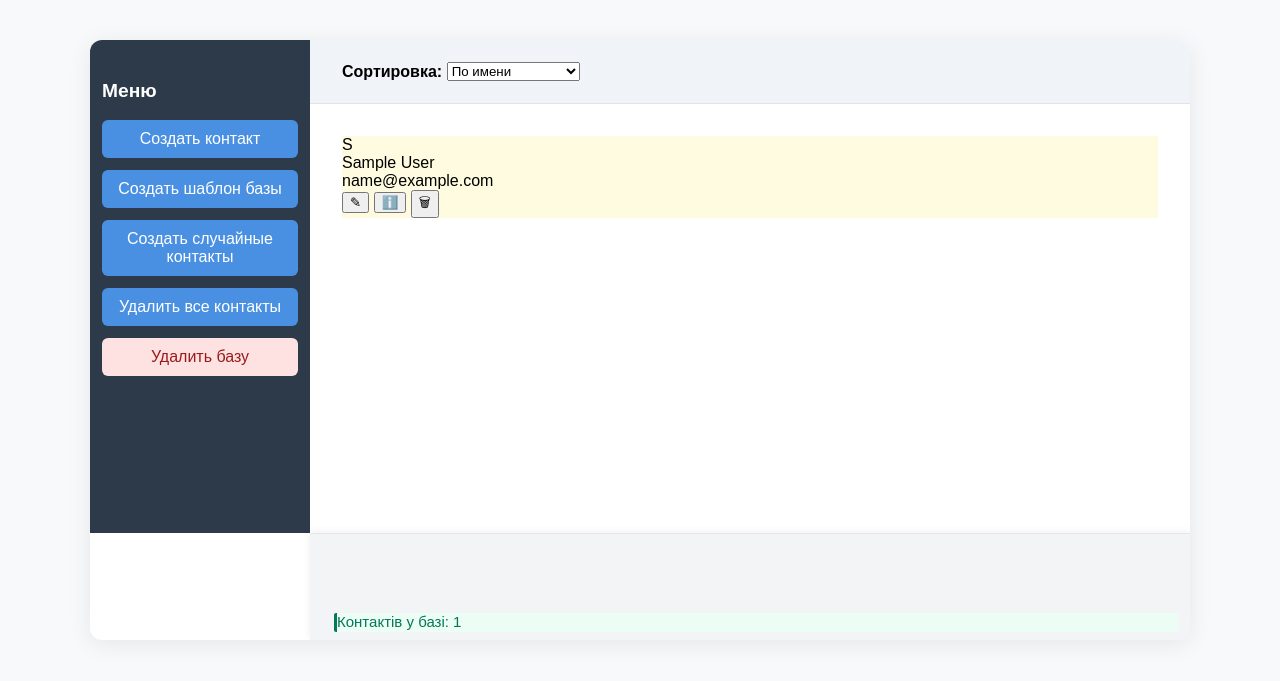
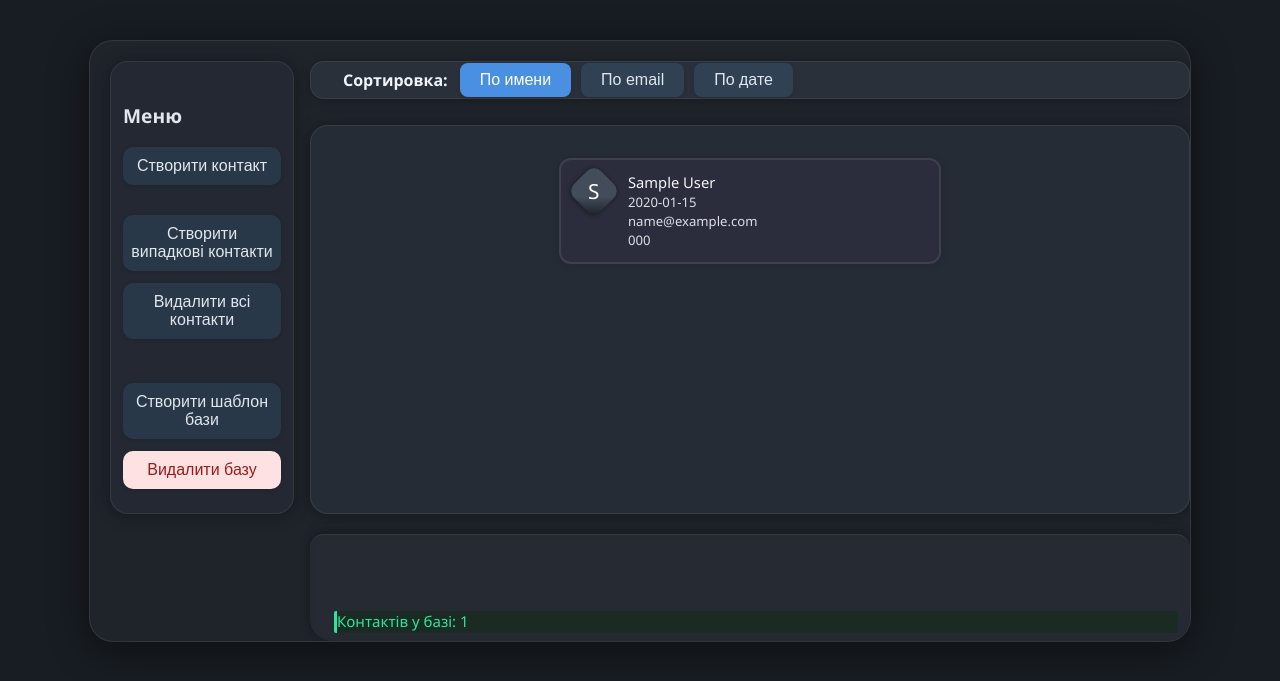
Before and after one commit to EssenceMaks/goit-pythonweb-hw-08, a FastAPI app: page / in a window 1280 px wide. Shown: the top 681 px of the page. Run offline with FastAPI, Linux system fonts and the light colour scheme; tables that the repository leaves empty hold one stand-in row (values such as "Sample post"); data that the repository does not hold is empty.

Commit message:
some stable front and base

```diff
--- a/static/contacts/contacts.css
+++ b/static/contacts/contacts.css
@@ -1,2 +1,122 @@
 /* Стили для контактов */
-.contacts { }
+.contacts {
+  background: rgba(40, 46, 56, 0.92);
+  border-radius: 18px;
+  box-shadow: 0 2px 16px 0 rgba(0,0,0,0.32);
+  margin: 20px 0 20px 0;
+  padding: 32px;
+  color: #e9eaf0;
+  backdrop-filter: blur(10px);
+  border: 1px solid rgba(255,255,255,0.08);
+}
+
+/* Меньше island-плитки и текста, мягкий рандомный фон */
+.contact-tile {
+  background: var(--contact-bg, #2a2e38);
+  border-radius: 12px;
+  box-shadow: 0 1px 8px 0 rgba(0,0,0,0.14);
+  color: #f5f6fa;
+  margin-bottom: 14px;
+  padding: 12px 14px;
+  border: 2px solid rgba(255,255,255,0.09);
+  transition: box-shadow 0.2s, border 0.2s, background 0.2s, max-height 0.2s;
+  cursor: pointer;
+  max-width: 350px;
+  margin-left: auto;
+  margin-right: auto;
+  overflow: hidden;
+  position: relative;
+}
+.contact-tile:hover {
+  border: 2.5px solid #4a90e2;
+  box-shadow: 0 4px 20px 0 #4a90e2bb;
+}
+.contact-tile.expanded {
+  background: var(--contact-bg, #1a1e28);
+  border: 2.5px solid #82e0ff;
+  box-shadow: 0 8px 32px 0 #82e0ff77;
+  z-index: 2;
+  max-height: 900px;
+}
+.contact-tile-grid {
+  display: flex;
+  flex-direction: row;
+  gap: 12px;
+  align-items: flex-start;
+}
+.contact-avatar-diamond {
+  width: 38px;
+  height: 38px;
+  background: linear-gradient(135deg, #434d5a 60%, #181d23 100%);
+  color: #fff;
+  font-size: 1.3rem;
+  font-weight: 400;
+  display: flex;
+  align-items: center;
+  justify-content: center;
+  border-radius: 10px;
+  transform: rotate(45deg);
+  margin-right: 3px;
+  box-shadow: 0 1px 5px #0007;
+}
+.contact-avatar-diamond span {
+  transform: rotate(-45deg);
+  display: block;
+}
+.contact-tile-info {
+  display: flex;
+  flex-direction: column;
+  gap: 0px;
+  min-width: 120px;
+}
+.contact-tile-name {
+  font-size: 0.92rem;
+  font-weight: 500;
+  margin-bottom: 1px;
+}
+.contact-tile-birth, .contact-tile-email, .contact-tile-phone {
+  font-size: 0.82rem;
+  opacity: 0.88;
+  margin-bottom: 1px;
+  white-space: nowrap;
+  overflow: hidden;
+  text-overflow: ellipsis;
+}
+.contact-tile-actions {
+  margin-top: 10px;
+  display: flex;
+  gap: 7px;
+  justify-content: flex-start;
+}
+.contact-tile-actions button {
+  background: #23272f;
+  border: none;
+  border-radius: 6px;
+  color: #e2e6ed;
+  padding: 4px 12px;
+  font-size: 0.82rem;
+  cursor: pointer;
+  box-shadow: 0 1px 4px 0 rgba(0,0,0,0.10);
+  transition: background 0.2s, color 0.2s;
+  font-weight: 400;
+}
+.contact-tile-actions button:hover {
+  background: #4a90e2;
+  color: #fff;
+}
+.contact-tile-extra {
+  margin-top: 6px;
+  color: #b6d5fa;
+  font-size: 0.83rem;
+}
+.contact-tile-phones-additional {
+  margin-bottom: 2px;
+}
+.contact-tile-extra-preview {
+  color: #fff;
+  font-style: italic;
+  opacity: 0.85;
+  white-space: nowrap;
+  overflow: hidden;
+  text-overflow: ellipsis;
+}
--- a/static/contacts/contacts.js
+++ b/static/contacts/contacts.js
@@ -11,27 +11,83 @@ function getSoftColor(seed) {
   return colors[code % colors.length];
 }
 
-// Отрисовка одной плитки контакта
+// Функция для генерации мягкого тёмного цвета
+function getSoftDarkColor(seed) {
+  // Мягкие тёмные цвета
+  const colors = [
+    '#2a2e38','#293144','#232b3a','#2b2d3c','#2e2c36','#27313c','#2a2f3f','#23263a','#2c2e38','#252b36'
+  ];
+  if (!seed) return colors[0];
+  const code = seed.charCodeAt(0);
+  return colors[code % colors.length];
+}
+
+// --- Island-контакты: collapsed/expanded ---
+function collapseAllContacts() {
+  document.querySelectorAll('.contact-tile.expanded').forEach(tile => {
+    tile.classList.remove('expanded');
+    tile.querySelector('.contact-tile-actions').style.display = 'none';
+    tile.querySelector('.contact-tile-extra').style.display = 'none';
+  });
+}
+
+document.addEventListener('click', async function(e) {
+  const tile = e.target.closest('.contact-tile');
+  if (!tile) {
+    collapseAllContacts();
+    return;
+  }
+  if (!tile.classList.contains('expanded')) {
+    collapseAllContacts();
+    tile.classList.add('expanded');
+    tile.querySelector('.contact-tile-actions').style.display = 'flex';
+    tile.querySelector('.contact-tile-extra').style.display = 'block';
+    const id = tile.dataset.id;
+    if (id) {
+      try {
+        const resp = await fetch(`/contacts/${id}`);
+        if (resp.ok) {
+          const contact = await resp.json();
+          const phones = contact.phone_numbers ? contact.phone_numbers.slice(1).map(p => p.number || p).join(', ') : '';
+          tile.querySelector('.contact-tile-phones-additional').innerText = phones ? 'Ще телефони: ' + phones : '';
+          let preview = (contact.extra_info || '').split(/\s+/).slice(0,8).join(' ');
+          if (preview.length > 32) preview = preview.slice(0,32) + '...';
+          tile.querySelector('.contact-tile-extra-preview').innerText = preview;
+        }
+      } catch {}
+    }
+  }
+});
+
 function renderContactTile(contact) {
   const firstLetter = contact.first_name ? contact.first_name[0].toUpperCase() : '?';
-  const bgColor = getSoftColor(firstLetter);
-  return `
-    <div class="contact-tile" style="background:${bgColor}" data-id="${contact.id}">
-      <div class="contact-avatar">${firstLetter}</div>
-      <div class="contact-info">
-        <div class="contact-name">${contact.first_name} ${contact.last_name || ''}</div>
-        <div class="contact-email">${contact.email}</div>
-      </div>
-      <div class="contact-actions">
-        <button class="edit-contact" data-id="${contact.id}">✎</button>
-        <button class="full-contact" data-id="${contact.id}">ℹ️</button>
-        <button class="delete-contact" data-id="${contact.id}">🗑</button>
+  const tile = document.createElement('div');
+  tile.className = 'contact-tile';
+  tile.dataset.id = contact.id;
+  tile.style.setProperty('--contact-bg', getSoftDarkColor(firstLetter));
+  tile.innerHTML = `
+    <div class=\"contact-tile-grid\">
+      <div class=\"contact-avatar-diamond\"><span>${firstLetter}</span></div>
+      <div class=\"contact-tile-info\">
+        <div class=\"contact-tile-name\">${contact.first_name} ${contact.last_name || ''}</div>
+        <div class=\"contact-tile-birth\">${contact.birthday || ''}</div>
+        <div class=\"contact-tile-email\">${contact.email}</div>
+        <div class=\"contact-tile-phone\">${Array.isArray(contact.phone_numbers) && contact.phone_numbers.length ? (contact.phone_numbers[0].number || contact.phone_numbers[0]) : '-'}</div>
       </div>
     </div>
+    <div class=\"contact-tile-actions\" style=\"display:none;\">
+      <button class=\"edit-contact\" data-id=\"${contact.id}\">Редагувати</button>
+      <button class=\"delete-contact\" data-id=\"${contact.id}\">Видалити</button>
+      <button class=\"details-contact\" data-id=\"${contact.id}\">Деталі</button>
+    </div>
+    <div class=\"contact-tile-extra\" style=\"display:none;\">
+      <div class=\"contact-tile-phones-additional\"></div>
+      <div class=\"contact-tile-extra-preview\"></div>
+    </div>
   `;
+  return tile.outerHTML;
 }
 
-// Загрузка всех контактов
 async function loadContacts() {
   const list = document.getElementById('contacts-list');
   list.innerHTML = '<div>Загрузка...</div>';
@@ -47,11 +103,71 @@ async function loadContacts() {
     list.innerHTML = '<div>Ошибка загрузки</div>';
   }
 }
+document.addEventListener('DOMContentLoaded', loadContacts);
+window.refreshContacts = loadContacts;
+// --- конец island-контактов ---
 
-document.addEventListener('DOMContentLoaded', loadContacts);
+// Детали контакта (SPA-стиль)
+document.addEventListener('click', function(e) {
+  const btn = e.target.closest('.details-contact');
+  if (btn) {
+    const id = btn.getAttribute('data-id');
+    if (id) {
+      openFullContactPopup(id);
+    }
+  }
+});
 
-// Глобальная функция для обновления контактов (используется из menu.js)
-window.refreshContacts = loadContacts;
+function openFullContactPopup(id) {
+  fetch(`/contacts/${id}`)
+    .then(resp => resp.json())
+    .then(contact => {
+      document.getElementById('popup-full-contact-content').innerHTML = renderFullContact(contact);
+      openPopup('popup-full-contact');
+    });
+}
+
+// Блокировка фона при открытом попапе
+function setPopupOpen(open) {
+  document.body.classList.toggle('popup-open', open);
+}
+
+const origOpenPopup = window.openPopup;
+window.openPopup = function(id) {
+  origOpenPopup.call(this, id);
+  setPopupOpen(true);
+};
+const origClosePopup = window.closePopup;
+window.closePopup = function(id) {
+  origClosePopup.call(this, id);
+  setPopupOpen(false);
+};
+
+document.querySelectorAll('.popup').forEach(popup => {
+  popup.addEventListener('mousedown', function(e) {
+    if (e.target === popup) {
+      if (confirm('Вийти з редагування контакту?')) {
+        closePopup(popup.id);
+      }
+    }
+  });
+});
+
+// Отрисовка одной плитки контакта
+function renderFullContact(contact) {
+  return `
+    <div class="full-contact-card">
+      <button id="btn-back-to-list">← Назад</button>
+      <h2>${contact.first_name} ${contact.last_name || ''}</h2>
+      <div><b>Email:</b> ${contact.email}</div>
+      <div><b>День рождения:</b> ${contact.birthday || ''}</div>
+      <div><b>Телефоны:</b> ${Array.isArray(contact.phone_numbers) && contact.phone_numbers.length ? contact.phone_numbers.map(pn => `${pn.number} (${pn.label||pn.type||''})`).join(', ') : '-'}</div>
+      <div><b>Группы:</b> ${Array.isArray(contact.groups) && contact.groups.length ? contact.groups.map(gr => gr.name || gr).join(', ') : '-'}</div>
+      <div><b>Дополнительно:</b> ${contact.extra_info || '-'}</div>
+      <div><b>ID:</b> ${contact.id}</div>
+    </div>
+  `;
+}
 
 // Делегирование событий для редактирования и удаления
 const contactList = document.getElementById('contacts-list');
@@ -65,13 +181,6 @@ if (contactList) {
     } else if (btn.classList.contains('delete-contact')) {
       document.getElementById('btn-confirm-delete').setAttribute('data-id', id);
       openPopup('popup-confirm-delete');
-    } else if (btn.classList.contains('full-contact')) {
-      // Показать полные данные контакта
-      const resp = await fetch(`/contacts/${id}`);
-      if (resp.ok) {
-        const contact = await resp.json();
-        showFullContact(contact);
-      }
     }
   });
 }
@@ -101,21 +210,6 @@ function showFullContact(contact) {
   if (btnBack) {
     btnBack.onclick = () => loadContacts();
   }
-}
-
-function renderFullContact(contact) {
-  return `
-    <div class="full-contact-card">
-      <button id="btn-back-to-list">← Назад</button>
-      <h2>${contact.first_name} ${contact.last_name || ''}</h2>
-      <div><b>Email:</b> ${contact.email}</div>
-      <div><b>День рождения:</b> ${contact.birthday || ''}</div>
-      <div><b>Телефоны:</b> ${Array.isArray(contact.phone_numbers) && contact.phone_numbers.length ? contact.phone_numbers.map(pn => `${pn.number} (${pn.label||pn.type||''})`).join(', ') : '-'}</div>
-      <div><b>Группы:</b> ${Array.isArray(contact.groups) && contact.groups.length ? contact.groups.map(gr => gr.name || gr).join(', ') : '-'}</div>
-      <div><b>Дополнительно:</b> ${contact.extra_info || '-'}</div>
-      <div><b>ID:</b> ${contact.id}</div>
-    </div>
-  `;
 }
 
 // Функция для заполнения формы контакта (редактирование)
@@ -174,7 +268,7 @@ function addPhoneRow(number = '', label = 'Мобільний') {
   div.className = 'phone-number-row';
   div.innerHTML = `
     <div class="phone-input-wrap">
-      <input type="tel" required minlength="2" maxlength="32" pattern="[0-9 +()\-]*" placeholder="Номер телефону" value="${number}">
+      <input type="tel" required minlength="2" maxlength="32" pattern="[0-9()+#* -]{2,31}" placeholder="Номер телефону" value="${number}">
       <div class="phone-error"></div>
     </div>
     <select>
--- a/static/filter/filter.css
+++ b/static/filter/filter.css
@@ -1,2 +1,34 @@
 /* Стили для фильтра */
-.sort { }
+.sort {
+  background: rgba(44, 50, 60, 0.92);
+  border-radius: 14px;
+  box-shadow: 0 2px 12px 0 rgba(0,0,0,0.22);
+  padding: 18px 32px;
+  display: flex;
+  align-items: center;
+  border: 1px solid rgba(255,255,255,0.07);
+  margin: 20px 0 20px 0;
+  color: #f0f4fa;
+  gap: 12px;
+  backdrop-filter: blur(8px);
+}
+.sort-filters {
+  display: flex;
+  gap: 10px;
+}
+.sort-btn {
+  background: rgba(80,180,255,0.13);
+  color: #e2e6ed;
+  border: none;
+  border-radius: 8px;
+  padding: 8px 20px;
+  font-size: 1rem;
+  cursor: pointer;
+  box-shadow: 0 1px 4px 0 rgba(0,0,0,0.13);
+  transition: background 0.2s, color 0.2s;
+  font-weight: 500;
+}
+.sort-btn.active, .sort-btn:hover {
+  background: #4a90e2;
+  color: #fff;
+}
--- a/static/footer/footer.css
+++ b/static/footer/footer.css
@@ -3,9 +3,9 @@ footer.footer {
   grid-row: 4 / 4;
   grid-column: 2 / 5;
   width: 100%;
-  background: #f3f4f6;
-  border-top: 1px solid #e5e7eb;
-  box-shadow: 0 -1px 8px #0001;
+  background: rgba(38, 44, 52, 0.93);
+  border-top: 1px solid rgba(255,255,255,0.07);
+  box-shadow: 0 -1px 12px #0005;
   padding: 0;
   margin: 0;
   position: relative;
@@ -14,6 +14,9 @@ footer.footer {
   display: flex;
   align-items: flex-end;
   justify-content: flex-end;
+  border-radius: 14px 14px 22px 22px;
+  color: #e6e8f0;
+  backdrop-filter: blur(8px);
 }
 #footer-message {
   flex: 1 1 auto;
@@ -29,6 +32,7 @@ footer.footer {
   display: flex;
   flex-direction: column;
   gap: 2px;
+  color: #e6e8f0;
 }
 #footer-message.expanded {
   max-height: 24em;
@@ -40,17 +44,17 @@ footer.footer {
   margin-bottom: 0;
   border-radius: 2px;
 }
-.footer-row.success { color: #047857; border-color: #047857; background: #ecfdf5; }
-.footer-row.warn    { color: #b45309; border-color: #fbbf24; background: #fffbeb; }
-.footer-row.error   { color: #991b1b; border-color: #f87171; background: #fef2f2; }
-.footer-row.info    { color: #2563eb; border-color: #60a5fa; background: #eff6ff; }
+.footer-row.success { color: #2ee59d; border-color: #2ee59d; background: #1b2b24; }
+.footer-row.warn    { color: #ffe066; border-color: #ffe066; background: #3a2b1b; }
+.footer-row.error   { color: #ff6b6b; border-color: #ff6b6b; background: #2b1b1b; }
+.footer-row.info    { color: #60a5fa; border-color: #60a5fa; background: #1b233a; }
 #footer-log-toggle {
   flex: 0 0 auto;
   margin: 8px 12px 8px 0;
-  background: #e5e7eb;
-  border: 1px solid #d1d5db;
-  border-radius: 4px;
-  color: #374151;
+  background: #23272f;
+  border: 1px solid #38404a;
+  border-radius: 6px;
+  color: #e6e8f0;
   font-size: 13px;
   padding: 2px 10px;
   cursor: pointer;
@@ -59,5 +63,6 @@ footer.footer {
   transition: background .15s;
 }
 #footer-log-toggle:hover {
-  background: #dbeafe;
+  background: #4a90e2;
+  color: #fff;
 }
--- a/static/menu/menu.css
+++ b/static/menu/menu.css
@@ -3,34 +3,43 @@
 .menu {
     grid-row: 1 / span 3;
     grid-column: 1 / 2;
-    background: #2d3a4a;
-    color: #fff;
+    background: rgba(36, 42, 52, 0.92);
+    color: #f3f4f9;
     padding: 24px 12px;
     display: flex;
     flex-direction: column;
     align-items: stretch;
+    border-radius: 18px;
+    box-shadow: 0 2px 16px 0 rgba(0,0,0,0.32);
+    margin: 20px 16px 20px 20px;
+    backdrop-filter: blur(10px);
+    border: 1px solid rgba(255,255,255,0.08);
   }
   .menu h2 {
     font-size: 1.2rem;
     margin-bottom: 18px;
     font-weight: 600;
+    color: #e2e6ed;
   }
   .menu button {
     margin-bottom: 12px;
     padding: 10px 8px;
     border: none;
-    border-radius: 6px;
-    background: #4a90e2;
-    color: #fff;
+    border-radius: 10px;
+    background: rgba(80,180,255,0.11);
+    color: #e2e6ed;
     font-size: 1rem;
     cursor: pointer;
-    transition: background 0.2s;
+    transition: background 0.2s, color 0.2s;
+    box-shadow: 0 1px 4px 0 rgba(0,0,0,0.15);
+    font-weight: 500;
   }
   .menu button:last-child {
     margin-bottom: 0;
   }
   .menu button:hover {
-    background: #357abd;
+    background: #4a90e2;
+    color: #fff;
   }
 
 
--- a/static/popups/popups.js
+++ b/static/popups/popups.js
@@ -40,7 +40,8 @@ function addPhoneRow(value = '', type = 'Мобільний') {
   const idx = phonesList.children.length;
   const row = document.createElement('div');
   row.className = 'phone-row';
-  row.innerHTML = `<div class='phone-input-wrap form-field'><input class='phone-input' type='tel' pattern='^[0-9+\\-()#* ]{2,31}$' minlength='2' maxlength='31' inputmode='tel' value='${value}' placeholder='номер телефону' required><div class='phone-error field-error' data-field='phone_${idx}'></div></div><select class='phone-type'>${phoneTypes.map(t => `<option${t===type?' selected':''}>${t}</option>`).join('')}</select><button type='button' class='remove-phone-btn' title='Видалити'>✕</button>`;
+  // Исправленный pattern для всех браузеров
+  row.innerHTML = `<div class='phone-input-wrap form-field'><input class='phone-input' type='tel' pattern='[0-9()+#* -]{2,31}' minlength='2' maxlength='31' inputmode='tel' value='${value}' placeholder='номер телефону' required><div class='phone-error field-error' data-field='phone_${idx}'></div></div><select class='phone-type'>${phoneTypes.map(t => `<option${t===type?' selected':''}>${t}</option>`).join('')}</select><button type='button' class='remove-phone-btn' title='Видалити'>✕</button>`;
   row.querySelector('.remove-phone-btn').onclick = () => row.remove();
   phonesList.appendChild(row);
 }
--- a/static/style.css
+++ b/static/style.css
@@ -1,18 +1,19 @@
 body {
-  background: #f8f9fa;
+  background: #181d23;
   margin: 0;
-  font-family: Arial, sans-serif;
+  font-family: 'Segoe UI', Arial, sans-serif;
 }
 .main-container {
   max-width: 1100px;
   margin: 40px auto;
-  background: #fff;
-  border-radius: 12px;
-  box-shadow: 0 4px 24px rgba(0,0,0,0.08);
+  background: rgba(34, 39, 46, 0.75);
+  border-radius: 24px;
+  box-shadow: 0 8px 40px 0 rgba(0,0,0,0.45);
   padding: 0;
   overflow: hidden;
+  backdrop-filter: blur(18px);
+  border: 1.5px solid rgba(255,255,255,0.09);
 }
-
 .grid {
   display: grid;
   grid-template-columns: 220px 1fr 1fr 1fr;
@@ -35,3 +36,15 @@ body {
   padding: 32px;
   overflow-y: auto;
 }
+body.popup-open > *:not(.popup) {
+  pointer-events: none !important;
+  user-select: none;
+  filter: blur(1.5px) grayscale(0.2);
+  z-index: 0 !important;
+}
+body.popup-open .popup {
+  z-index: 1001 !important;
+}
+body.popup-open {
+  overflow: hidden;
+}
--- a/templates/index.html
+++ b/templates/index.html
@@ -15,11 +15,19 @@
   <div class="main-container">
     <div class="grid">
       {% include 'menu/menu.html' %}
-      {% include 'filter/filter.html' %}
+      <div class="sort">
+        <b>Сортировка:</b>
+        <div class="sort-filters">
+          <button class="sort-btn active" data-sort="name">По имени</button>
+          <button class="sort-btn" data-sort="email">По email</button>
+          <button class="sort-btn" data-sort="date">По дате</button>
+        </div>
+      </div>
       {% include 'contacts/contacts.html' %}
       {% include 'footer/footer.html' %}
     </div>
   </div>
+  {% include 'popups/full_contact_popup.html' %}
   {% include 'popups/contact_form.html' %}
   {% include 'popups/confirm_delete.html' %}
   <script src="/static/app.js"></script>
--- a/templates/menu/menu.html
+++ b/templates/menu/menu.html
@@ -1,9 +1,14 @@
 <div class="menu">
   <h2>Меню</h2>
-  <button id="btn-create-contact">Создать контакт</button>
-  <button id="btn-create-db">Создать шаблон базы</button>
-  <button id="btn-init" style="display:none">Инициализировать таблицы</button>
-  <button id="btn-fill">Создать случайные контакты</button>
-  <button id="btn-clear">Удалить все контакты</button>
-  <button id="btn-drop-db" style="background:#fee2e2;color:#991b1b;">Удалить базу</button>
+  <button id="btn-create-contact">Створити контакт</button>
+
+  <div style="flex:1"></div>
+
+  <button id="btn-fill">Створити випадкові контакти</button>
+  <button id="btn-clear">Видалити всі контакти</button>
+
+  <div style="height: 32px;"></div>
+
+  <button id="btn-create-db">Створити шаблон бази</button>
+  <button id="btn-drop-db" style="background:#fee2e2;color:#991b1b;">Видалити базу</button>
 </div>
--- /dev/null
+++ b/templates/popups/full_contact_popup.html
@@ -0,0 +1,9 @@
+<div class="popup" id="popup-full-contact" style="display:none;">
+  <div class="popup-glass" style="min-width:340px;max-width:500px;">
+    <h2>Деталі контакту</h2>
+    <div id="popup-full-contact-content"></div>
+    <div class="popup-actions">
+      <button type="button" onclick="closePopup('popup-full-contact')">Закрити</button>
+    </div>
+  </div>
+</div>
```
Also changed, not shown: templates/contacts/contact_tile.html (+18 -7 lines).
